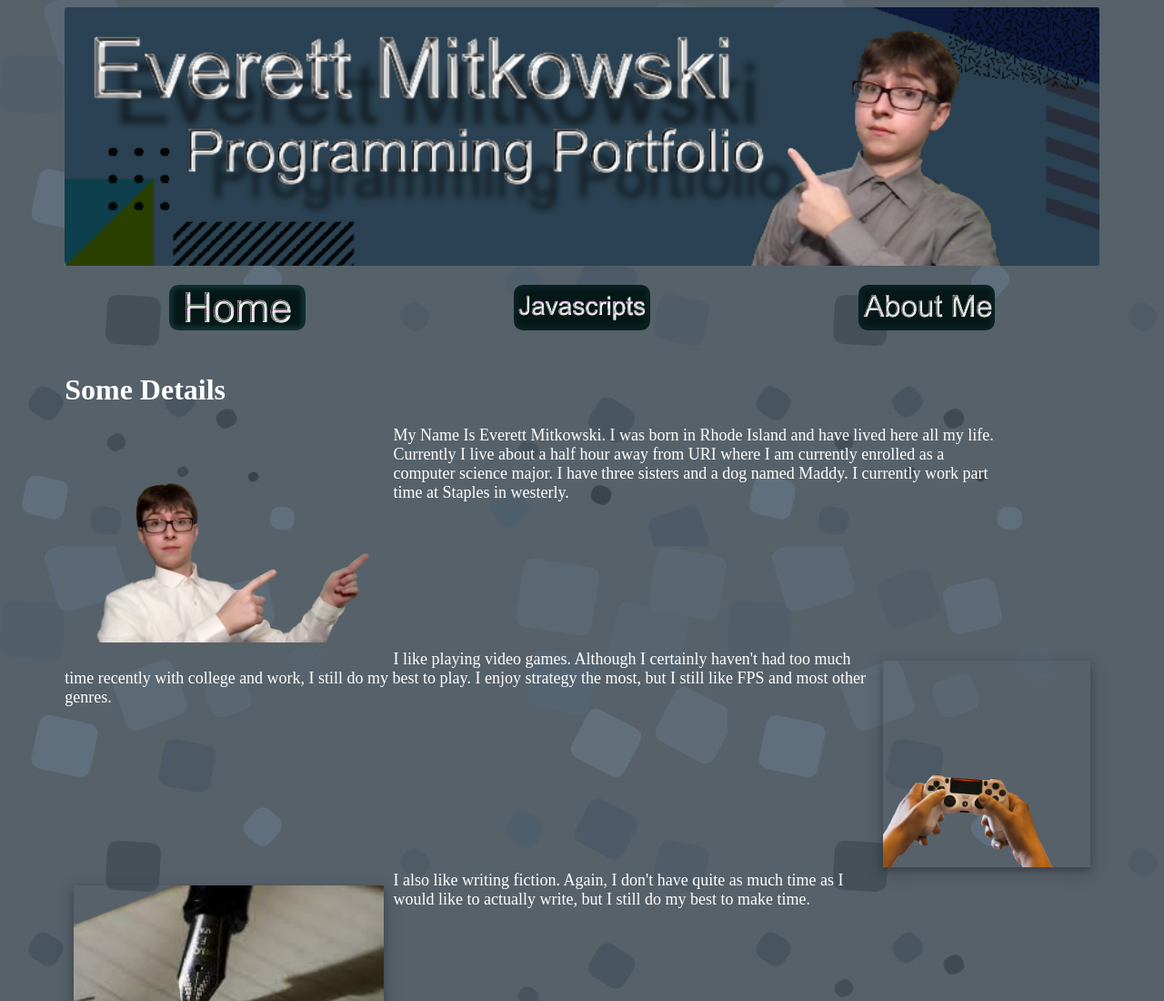
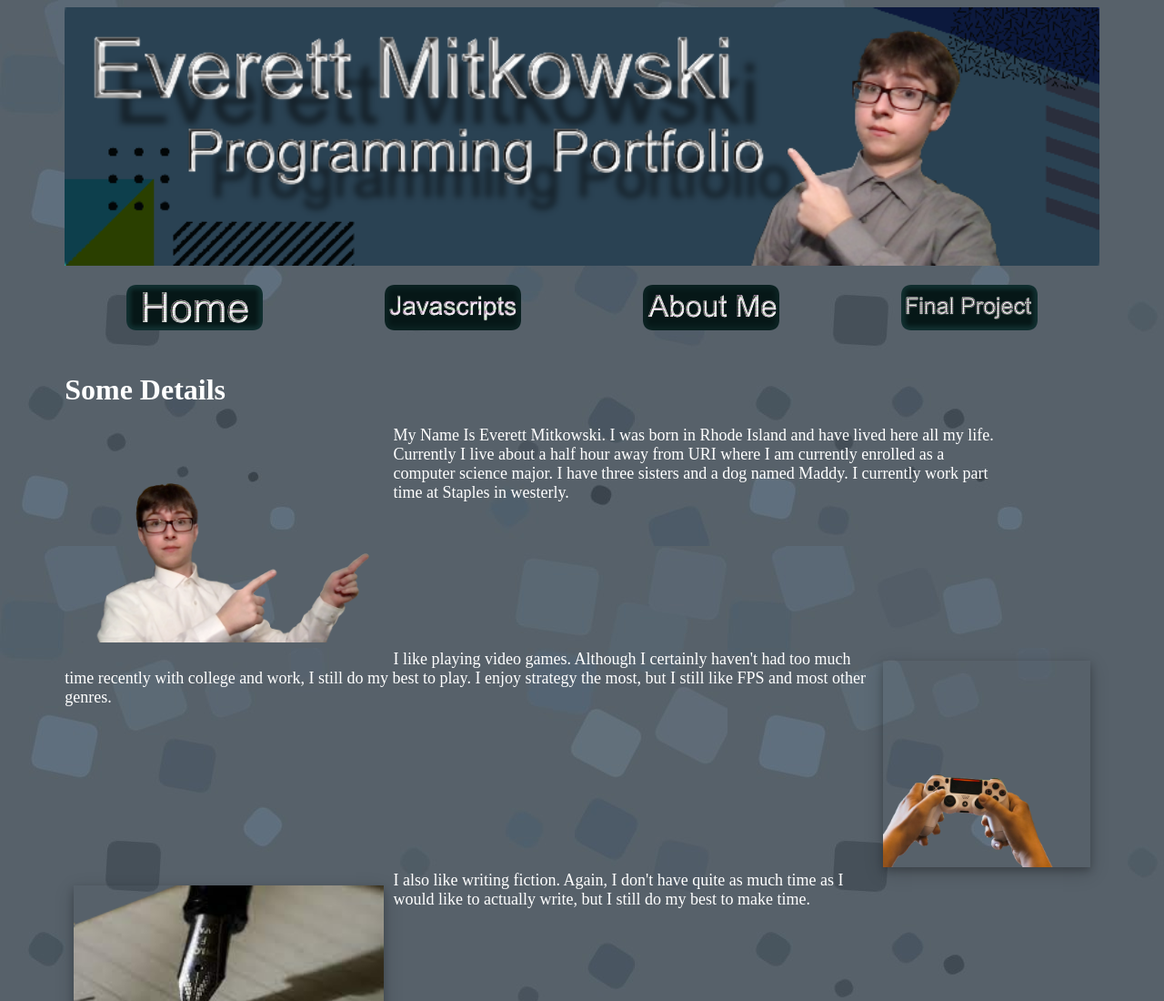
Before and after one commit to EverettMitz/everettmitz.github.io, a plain HTML site: page about.html in a window 1280 px wide. Shown: the top 1100 px of the page at 91% size. Drawn offline with Linux system fonts and the light colour scheme.

Commit message:
Update about.html

```diff
--- a/about.html
+++ b/about.html
@@ -13,6 +13,7 @@
                             <th align="center" > <a href= "index.html"><img src="Home.png" alt= "Home"></a> </th>
                             <th align="center"> <a href="javascripts.html"><img src="Javascripts.png" alt= "Javascripts"></a> </th>
                             <th align="center"> <a href="about.html"><img src="AboutMe.png" alt= "About Me"></a> </th>
+                            <th align="center"> <a href="FinalProject.html"><img src="FinalProject.png" alt= "Final Project"></a> </th>
                         </tr>
                  </table>                                            <br>
                     <h1> Some Details</h1>
```
